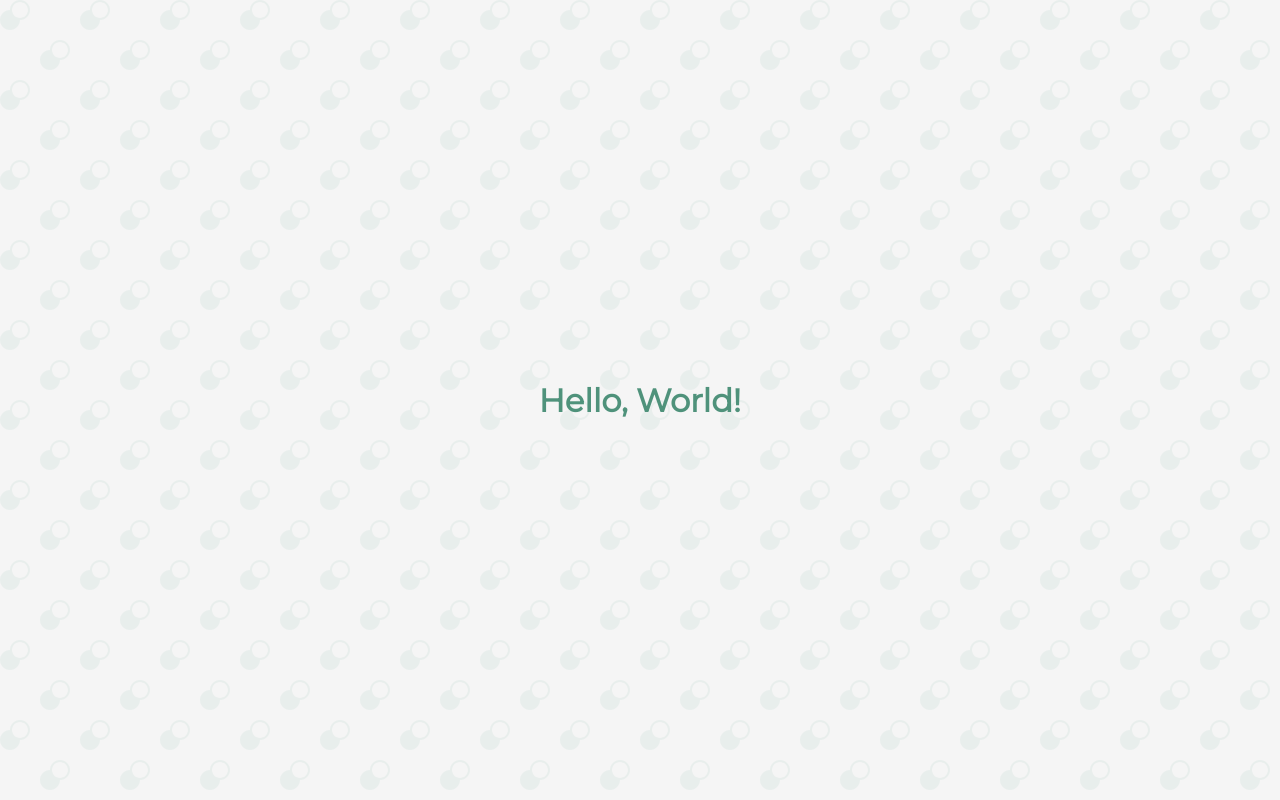
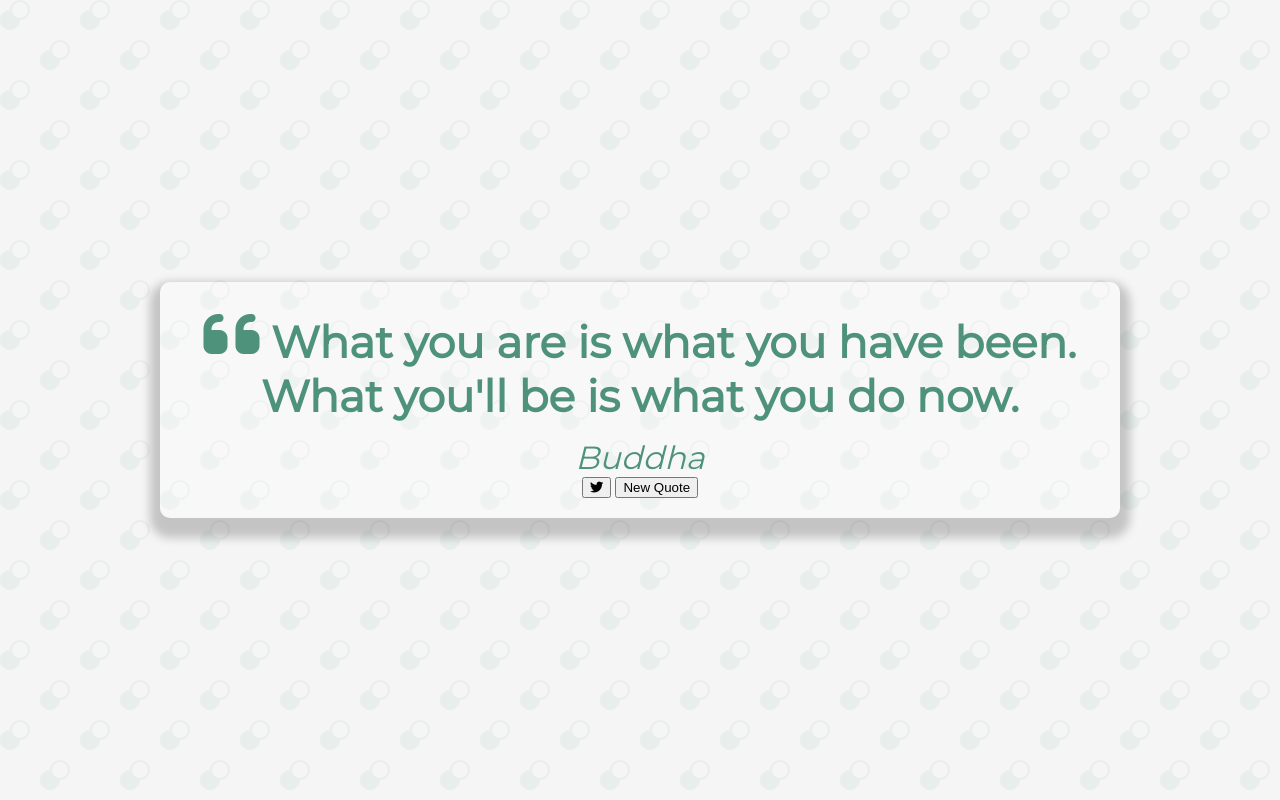
Before and after one commit to G-H4wke/quote-generator, a plain HTML site: page index.html in a window 1280 px wide. Drawn offline with Linux system fonts and the light colour scheme.

Commit message:
Initial Styling and HTML Elements added

```diff
--- a/index.html
+++ b/index.html
@@ -4,11 +4,30 @@
     <meta charset="UTF-8">
     <meta name="viewport" content="width=device-width, initial-scale=1.0">
     <title>Quote Generator</title>
-    <link rel="stylesheet" href="https://cdnjs.cloudflare.com/ajax/libs/font-awesome/6.1.1/css/all.min.css" integrity="sha512-KfkfwYDsLkIlwQp6LFnl8zNdLGxu9YAA1QvwINks4PhcElQSvqcyVLLD9aMhXd13uQjoXtEKNosOWaZqXgel0g==" crossorigin="anonymous" referrerpolicy="no-referrer" />
+    <link rel="stylesheet" href="https://cdnjs.cloudflare.com/ajax/libs/font-awesome/6.1.1/css/all.min.css"
+          integrity="sha512-KfkfwYDsLkIlwQp6LFnl8zNdLGxu9YAA1QvwINks4PhcElQSvqcyVLLD9aMhXd13uQjoXtEKNosOWaZqXgel0g=="
+          crossorigin="anonymous" referrerpolicy="no-referrer"/>
     <link rel="stylesheet" href="style.css">
 </head>
 <body>
-<h1>Hello, World!</h1>
+<section class="quote-container" id="quote-container">
+    <!--Quote-->
+    <div class="quote-text">
+        <i class="fas fa-quote-left"></i>
+        <span id="quote">What you are is what you have been. What you'll be is what you do now.</span>
+    </div>
+    <!--Author-->
+    <div class="quote-author">
+        <span id="author">Buddha</span>
+    </div>
+    <!--Buttons-->
+    <div class="button-container">
+        <button class="twitter-button" id="twitter" title="Tweet This!">
+            <i class="fab fa-twitter"></i>
+        </button>
+        <button id="new-quote">New Quote</button>
+    </div>
+</section>
 <!--Main Script-->
 <script src="script.js"></script>
 </body>
--- a/style.css
+++ b/style.css
@@ -18,3 +18,42 @@ body {
     align-items: center;
     justify-content: center;
 }
+
+.quote-container {
+    width: auto;
+    max-width: 900px;
+    padding: 20px 30px;
+    border-radius: 10px;
+    background-color: rgba(255, 255, 255, 0.25);
+    box-shadow: 0 10px 10px 10px rgba(0, 0, 0, 0.2);
+}
+
+.quote-text {
+    font-size: 2.75rem;
+}
+
+.long-quote {
+    font-size: 2rem;
+}
+
+.fa-quote-left {
+    font-size: 4rem;
+}
+
+.quote-author {
+    margin-top: 15px;
+    font-size: 2rem;
+    font-weight: 400;
+    font-style: italic;
+}
+
+/*Media Query - Tablet or Smaller*/
+@media screen and (max-width: 1000px){
+    .quote-container {
+        margin: auto 10px;
+    }
+
+    .quote-text {
+        font-size: 2.5rem;
+    }
+}
```
